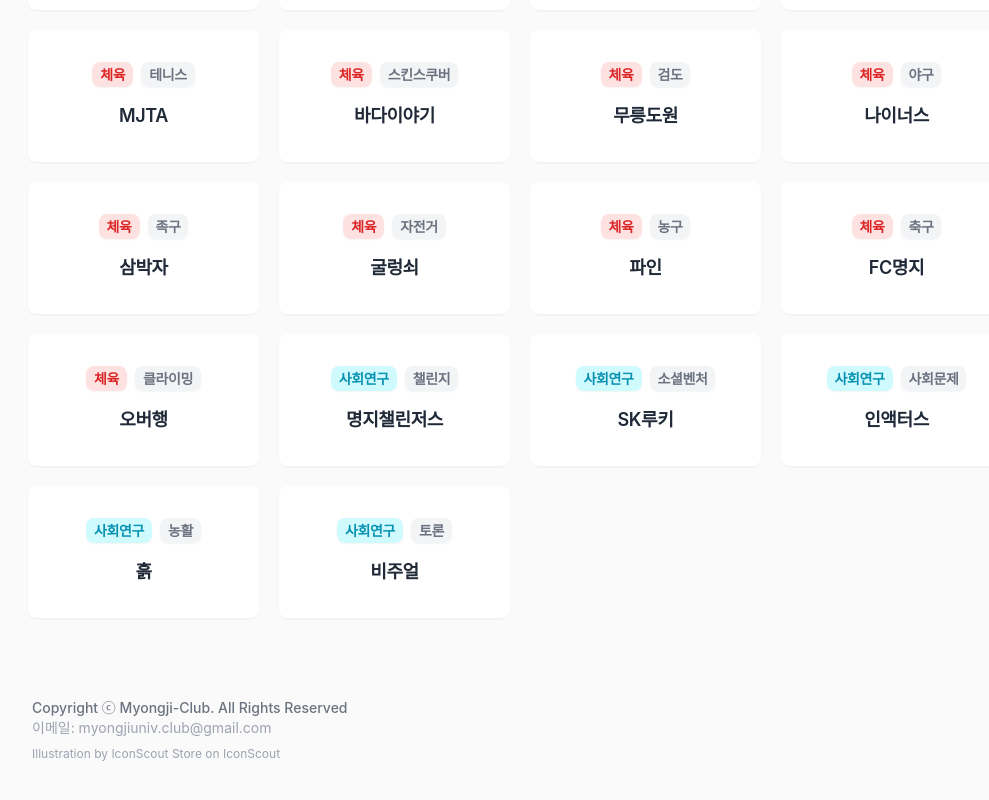
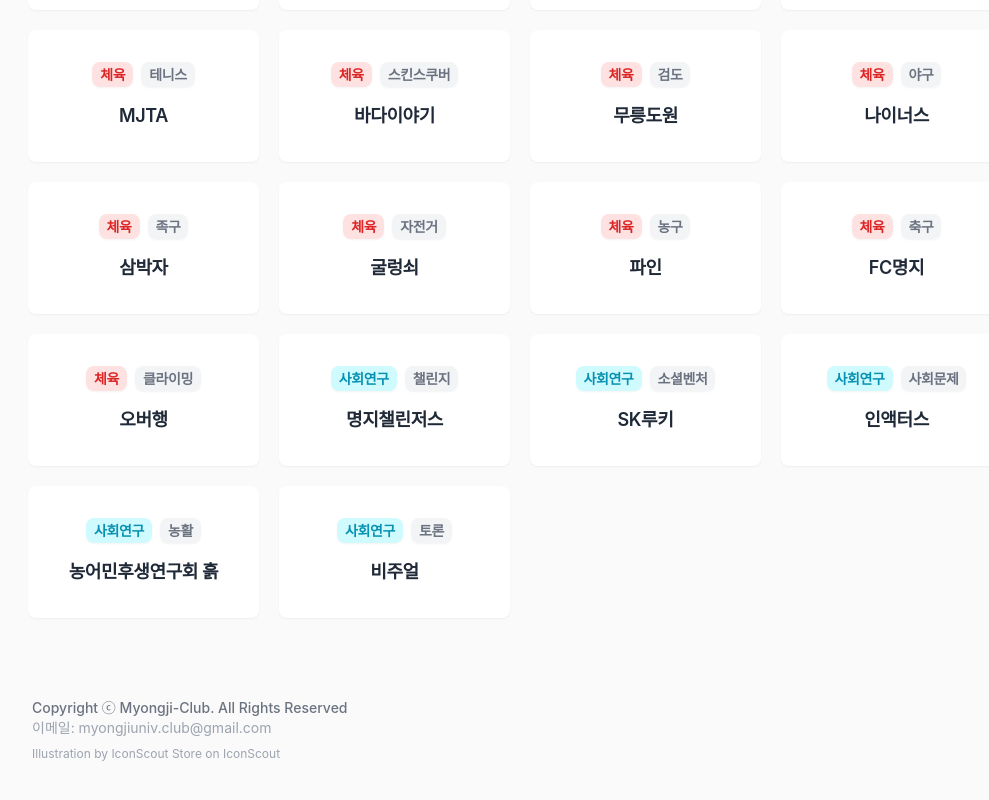
Before and after one commit to k-kbk/Myongji-Club-FE, a Next.js app: page / in a window 1280 px wide. Shown: the part 1302-2102 px from the top of the page, without its empty margins (120-1109 px from the left). Built offline with nearby package versions, Linux system fonts and the light colour scheme; a web font is replaced by a local one.

Commit message:
chore: 동아리명 수정

```diff
--- a/src/pages/admin/index.tsx
+++ b/src/pages/admin/index.tsx
@@ -220,7 +220,7 @@
   },
   {
     id: 37,
-    name: '흙',
+    name: '농어민후생연구회 흙',
     tag: '농활',
     category: '사회연구',
   },
--- a/src/pages/club/[id]/index.tsx
+++ b/src/pages/club/[id]/index.tsx
@@ -223,7 +223,7 @@
   },
   {
     id: 37,
-    name: '흙',
+    name: '농어민후생연구회 흙',
     tag: '농활',
     category: '사회연구',
   },
--- a/src/pages/index.tsx
+++ b/src/pages/index.tsx
@@ -223,7 +223,7 @@
   },
   {
     id: 37,
-    name: '흙',
+    name: '농어민후생연구회 흙',
     tag: '농활',
     category: '사회연구',
   },
```
